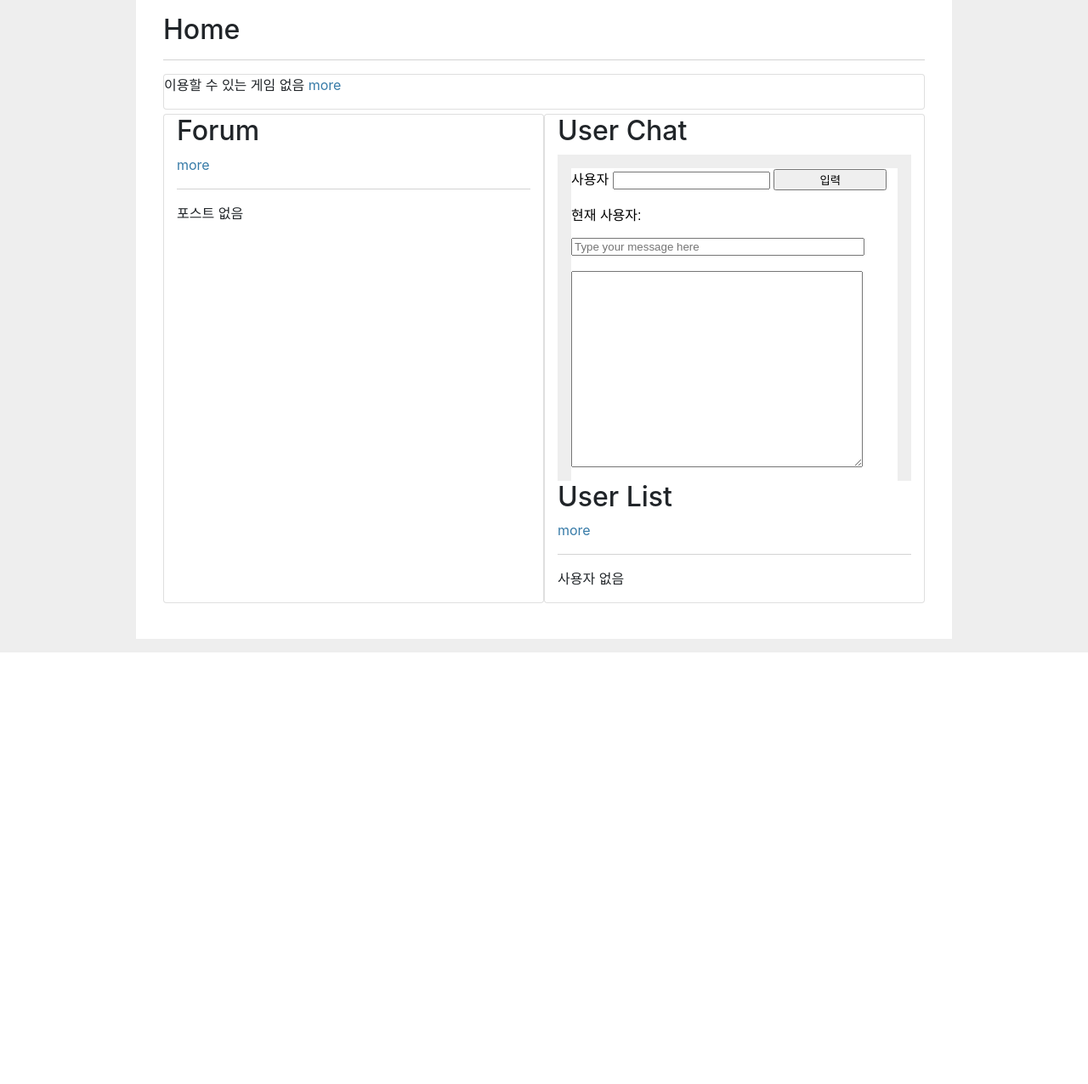
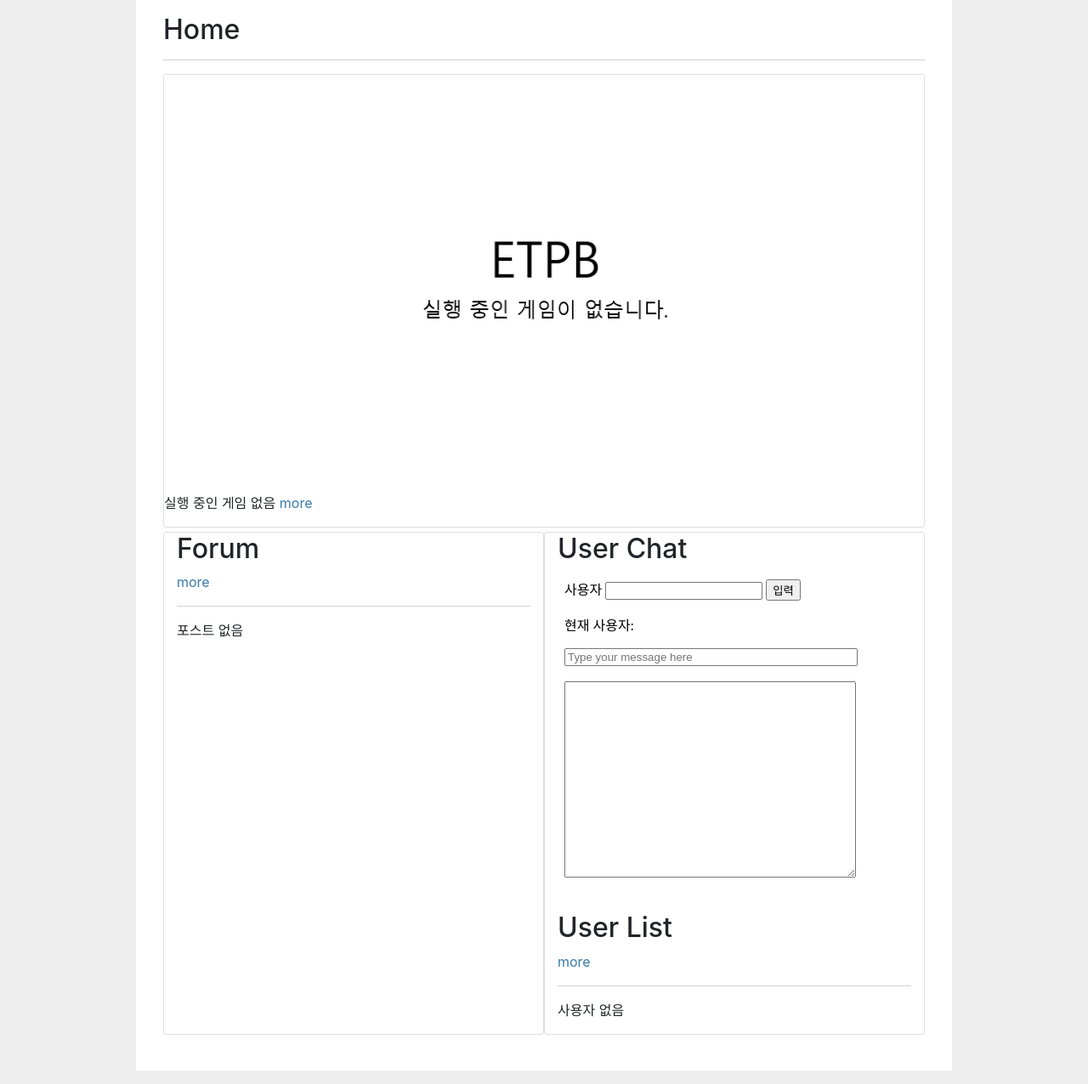
Before and after one commit to SquarerAtol/Easy-to-play-boardgames, a Flask app: page / in a window 1280 px wide. Shown: the part 64-1340 px from the top of the page at 85% size. Before the commit the page ends 832 px from the top, so only its background shows below. Run offline with Flask 3, Linux system fonts and the light colour scheme; data that the repository does not hold is empty; some libraries are stand-ins or nearby versions.

Commit message:
Add: main banner

```diff
--- a/src/chat/templates/chat/index.html
+++ b/src/chat/templates/chat/index.html
@@ -1,7 +1,6 @@
 <html>
 <head>
 	<title>Chat Room</title>
-	<link rel="stylesheet" href="{{ url_for('chat.static', filename='css/style.css') }}">
 	<script src="https://code.jquery.com/jquery-3.6.0.min.js"></script>
 	<script src="https://cdnjs.cloudflare.com/ajax/libs/socket.io/4.0.1/socket.io.js" integrity="sha512-q/dWJ3kcmjBLU4Qc47E4A9kTB4m3wuTY7vkFJDTZKjTs8jhyGQnaUrxa0Ytd0ssMZhbNua9hE+E7Qv1j+DyZwA==" crossorigin="anonymous"></script>
 	<script type="text/javascript">
--- a/src/chat/views.py
+++ b/src/chat/views.py
@@ -3,7 +3,7 @@ from flask import (Blueprint, redirect, render_template, request, session,
 
 from src.chat.forms import ChatForm
 
-chat = Blueprint("chat", __name__, template_folder="templates", static_folder="static")
+chat = Blueprint("chat", __name__, template_folder="templates")
 
 
 @chat.route('/', methods=['GET', 'POST'])
@@ -12,5 +12,5 @@ def index():
     # form = ChatForm()
 	session['name'] = request.form.get('name', '').strip()
 	name = session.get('name', '')
-	room = 'main_room'
+	room = 0
 	return render_template('chat/index.html', name=name, room=room)
--- a/src/home/templates/home/index.html
+++ b/src/home/templates/home/index.html
@@ -10,7 +10,8 @@
 					지원하지 않는 브라우저입니다.
 				</iframe>
 				{% else %}
-				<p>이용할 수 있는 게임 없음 <a href="{{ url_for('game.index') }}">more</a></p>
+				<img src="{{ url_for('static', filename='banner.png') }}" style="width: 100%; height: auto;">
+				<p>실행 중인 게임 없음 <a href="{{ url_for('game.index') }}">more</a></p>
 			{% endif %}
 		</div>
 
@@ -46,7 +47,7 @@
 		</div>
 	<div class="card col-md-6">
 		<h2>User Chat</h2>
-		<iframe src="{{ url_for('chat.index') }}" style="width:100%; height:48vh; border:none;"></iframe>
+		<iframe src="{{ url_for('chat.index') }}" style="width:100%; height:400px; border:none;"></iframe>
 		<h2>User List</h2>
 		<a href="{{ url_for('crud.users') }}">more</a>
 		<hr>
```
Also changed, not shown: local.sqlite, src/files/game_file/2024-09-26_10.14.15.png (deleted), src/static/banner.png (added).
